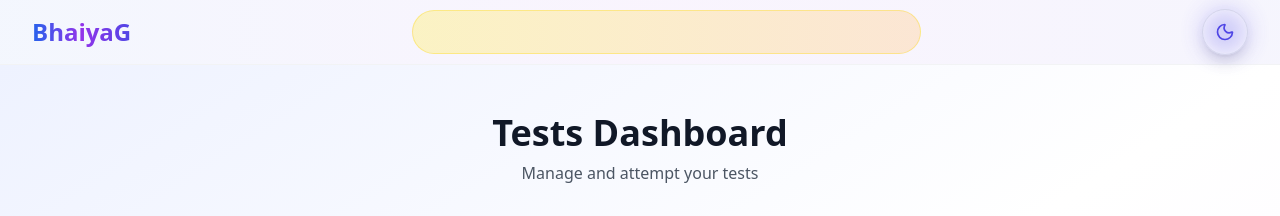
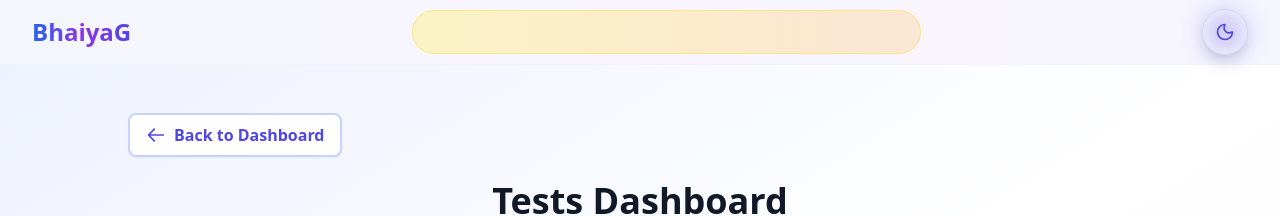
Before and after one commit to Surnny/bhaiyaG, a React (Vite) app: page /test in a window 1280 px wide. Shown: the top 216 px of the page. Built offline with nearby package versions, Linux system fonts and the light colour scheme; no server answers.

Commit message:
added back button

```diff
--- a/src/pages/Test.jsx
+++ b/src/pages/Test.jsx
@@ -1,4 +1,5 @@
 import React, { useEffect, useState } from "react";
+import { Link } from "react-router-dom";
 
 const DATABASE_URL = import.meta.env.VITE_DATABASE_URL;
 
@@ -57,7 +58,28 @@ function Test() {
   return (
     <div className="min-h-screen bg-gradient-to-br from-indigo-50 via-white to-purple-50 py-12 px-4">
       <div className="max-w-5xl mx-auto">
-        {/* Header */}
+        <div className="mb-6">
+          <a
+            href="/dashboard"
+            className="inline-flex items-center gap-2 px-4 py-2 bg-white text-indigo-600 font-semibold rounded-lg border-2 border-indigo-200 hover:bg-indigo-50 hover:border-indigo-300 transition-all duration-200 shadow-sm hover:shadow-md group"
+          >
+            <svg
+              className="w-5 h-5 transform group-hover:-translate-x-1 transition-transform duration-200"
+              fill="none"
+              stroke="currentColor"
+              viewBox="0 0 24 24"
+            >
+              <path
+                strokeLinecap="round"
+                strokeLinejoin="round"
+                strokeWidth={2}
+                d="M10 19l-7-7m0 0l7-7m-7 7h18"
+              />
+            </svg>
+            <span>Back to Dashboard</span>
+          </a>
+        </div>
+
         <div className="text-center mb-12">
           <h1 className="text-4xl font-bold text-gray-900 mb-2">
             Tests Dashboard
```
